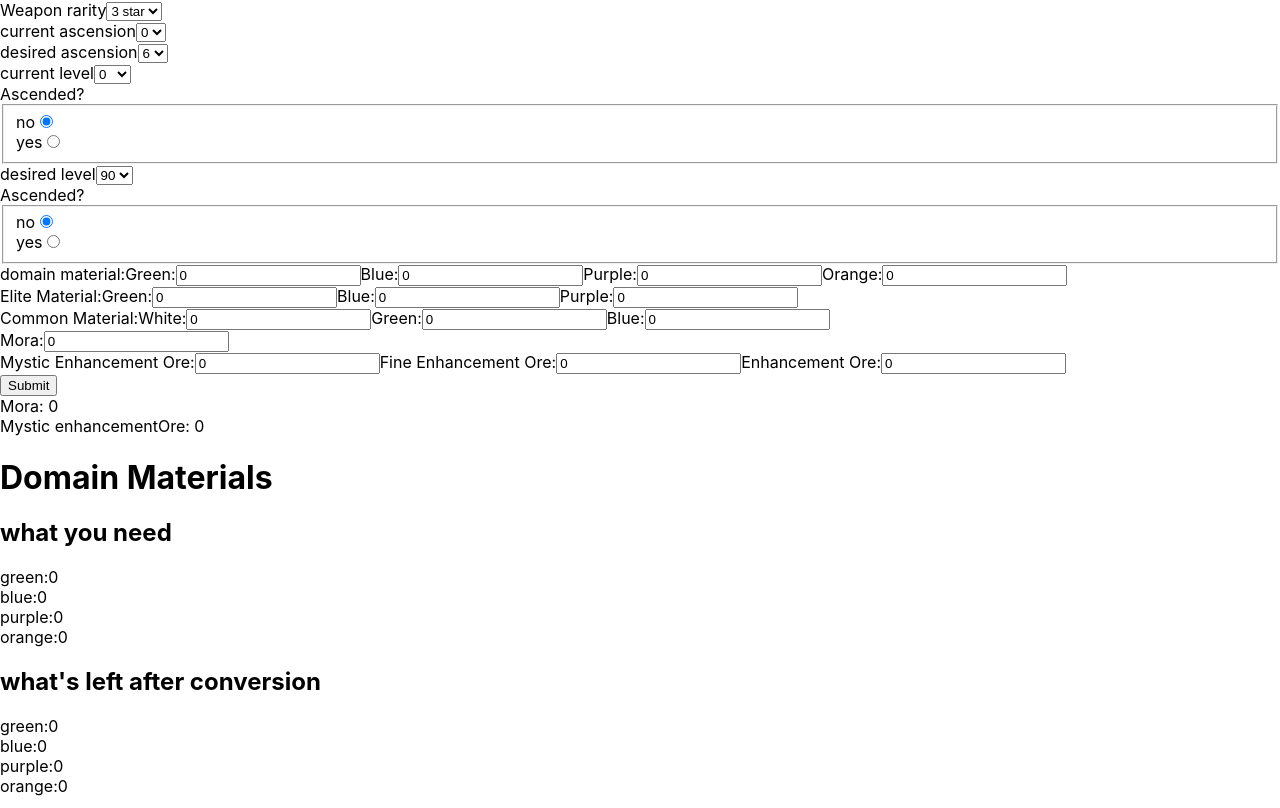
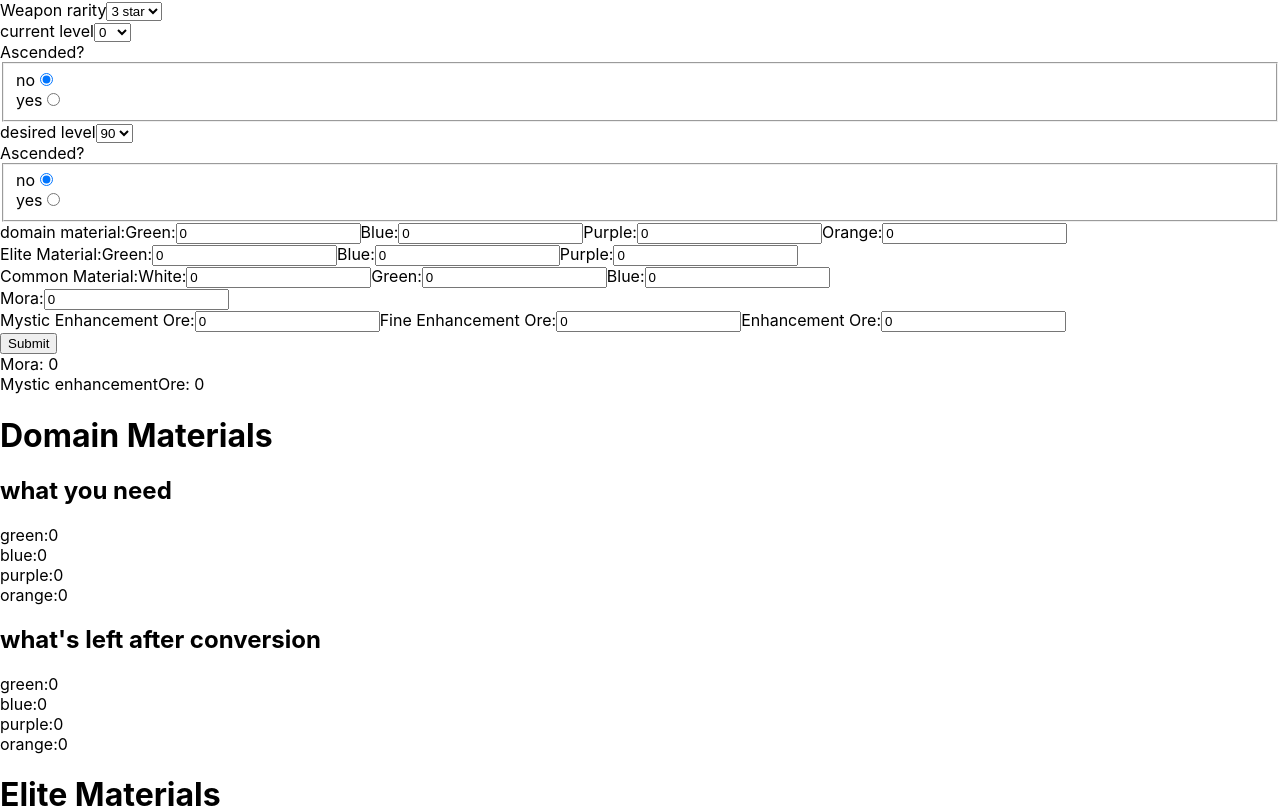
Before and after one commit to pongpwner/genshin-calculator, a React (Create React App) app: page / in a window 1280 px wide. Shown: the top 808 px of the page. Built offline with nearby package versions, Linux system fonts and the light colour scheme.

Commit message:
fixed typo

```diff
--- a/src/pages/weapon/weapon.component.jsx
+++ b/src/pages/weapon/weapon.component.jsx
@@ -616,7 +616,7 @@ class Weapon extends React.Component {
   };
   handleSubmit = (event) => {
     this.calculateDomainMaterial(
-      this.state.currensumCAscension,
+      this.state.sumCurrentAscension,
       this.state.sumDesiredAscension,
       this.state.domainMaterialGreen,
       this.state.domainMaterialBlue,
@@ -718,20 +718,7 @@ class Weapon extends React.Component {
             value={rarity}
             handleChange={this.handleChange}
           />
-          <FormDropdown
-            name="currentAscension"
-            handleChange={this.handleChange}
-            label="current ascension"
-            value={currentAscension}
-            options={WEAPON.ascension}
-          />
-          <FormDropdown
-            name="desiredAscension"
-            handleChange={this.handleChange}
-            label="desired ascension"
-            value={desiredAscension}
-            options={WEAPON.ascension}
-          />
+
           <FormDropdown
             name="currentLevel"
             handleChange={this.handleCurrentLevel}
```
